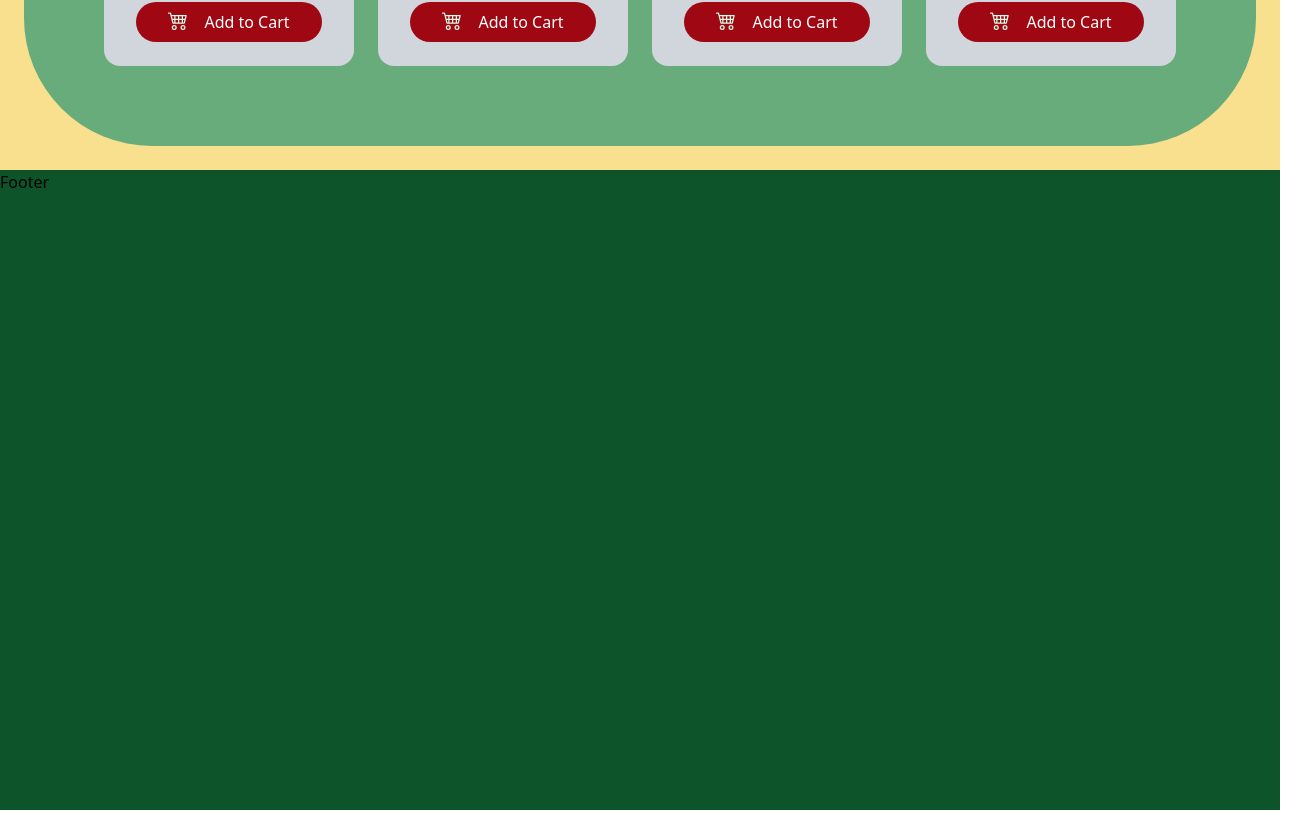
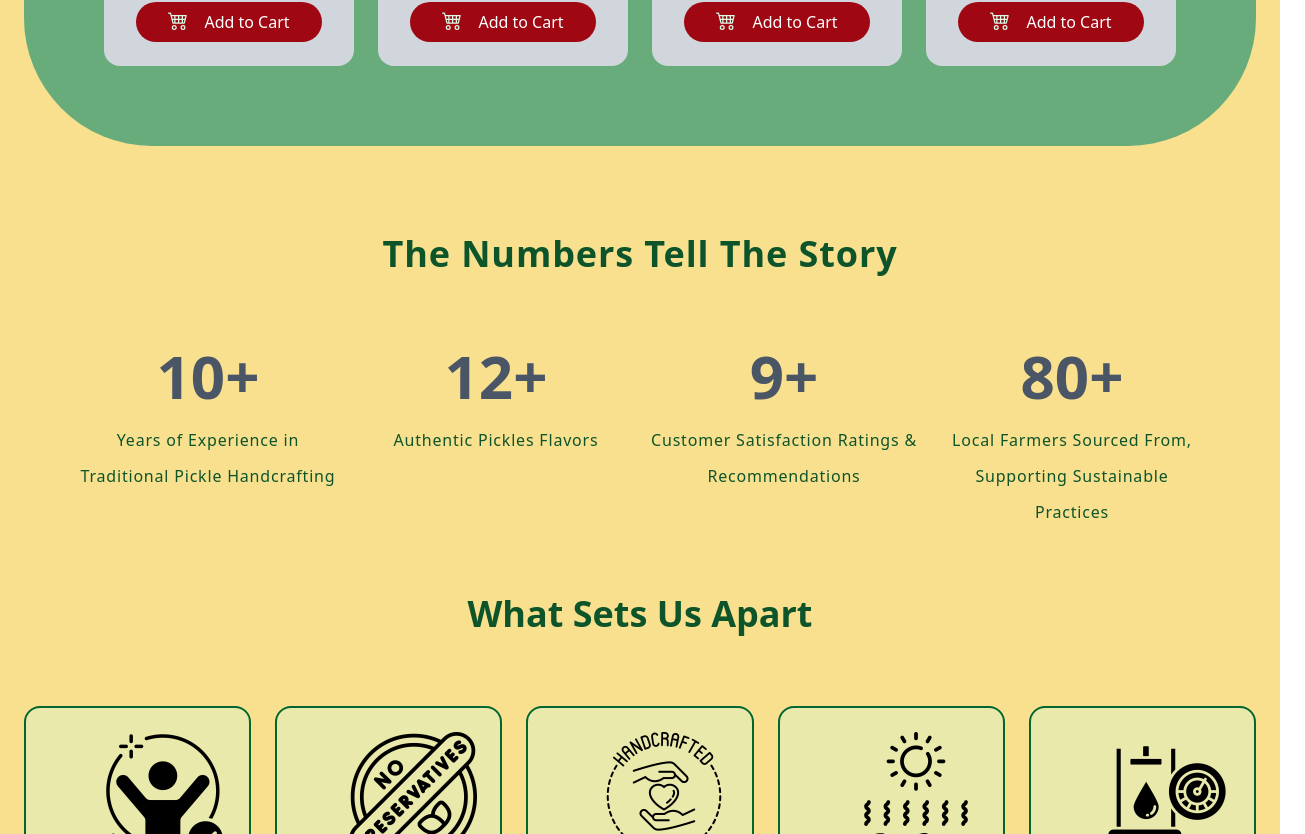
Before and after one commit to HavocXgrg/Thaha_ko_Aachar, a React (Vite) app: page / in a window 1280 px wide. Shown: the part 2366-3200 px from the top of the page, 1305 px wide, since content can reach past the window. Before the commit the page ends 3176 px from the top, so only its background shows below. Built offline with nearby package versions, Linux system fonts and the light colour scheme.

Commit message:
Updated some minor changes

```diff
--- a/src/App.jsx
+++ b/src/App.jsx
@@ -3,12 +3,13 @@
 import Products from "./components/Products";
 import Carousel from "./components/Carousel";
 import { TopProduct, Product } from "./Constant/Data";
-import Footer from "./components/Footer";
+import About from "./components/About";
 import { CartProvider } from "./Contexts/CartContext";
 import { BrowserRouter, Routes, Route } from "react-router-dom";
 import Cart from "./components/Cart";
 import NavBar from "./components/NavBar";
 import { Bounce, ToastContainer, toast } from "react-toastify";
+import Footer from "./components/Footer";
 
 const App = () => {
   const [cart, setCart] = useState([]);
@@ -72,15 +73,18 @@
                   <HeroSection />
                   <Carousel images={TopProduct} />
                   <Products data={Product} />
+                  <About />
                 </>
               }
             />
+
             <Route path="/cart" element={<Cart />} />
           </Routes>
           <Footer />
+
           <ToastContainer
             position="top-right"
-            autoClose={5000}
+            autoClose={1000}
             hideProgressBar={false}
             newestOnTop={false}
             closeOnClick={false}
```
